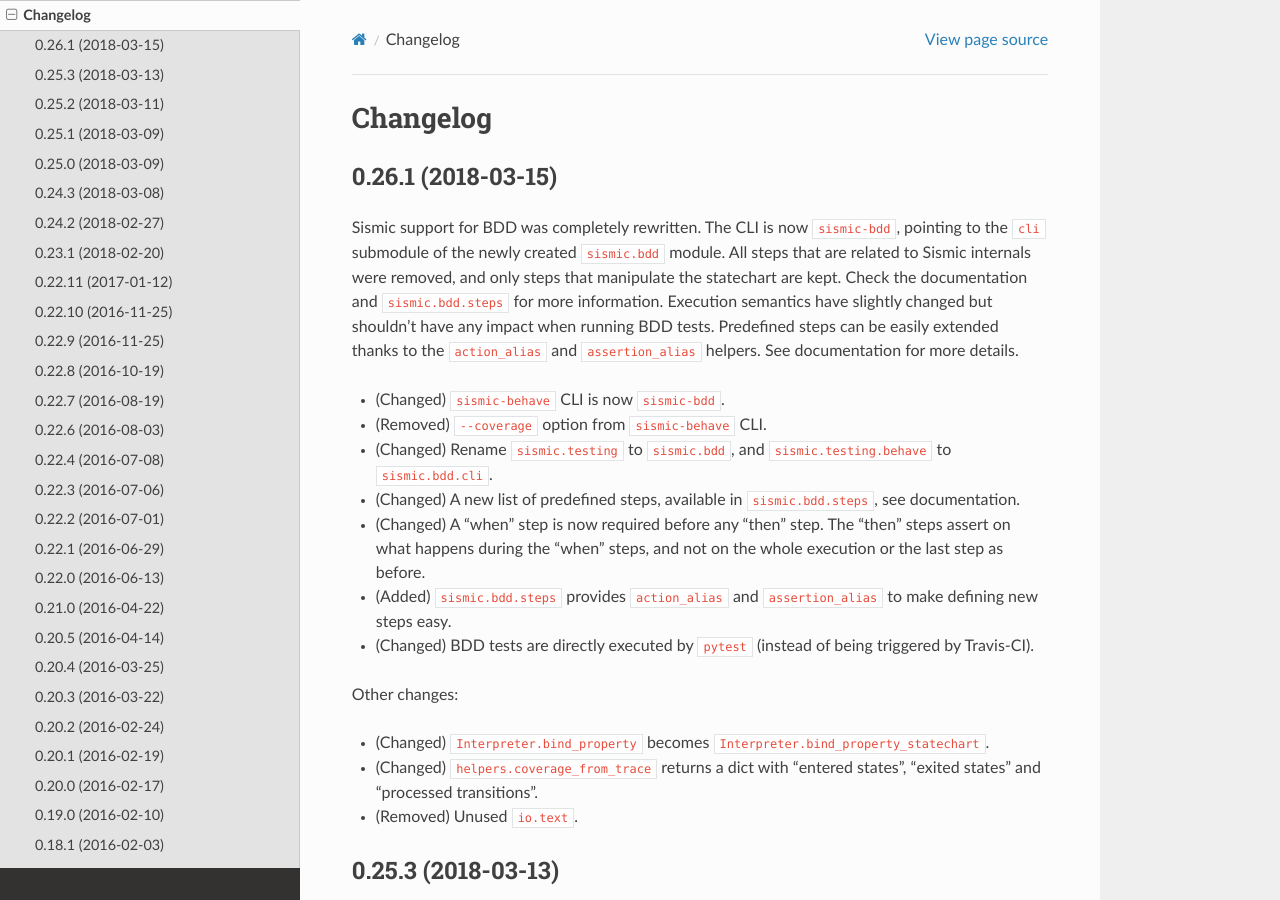
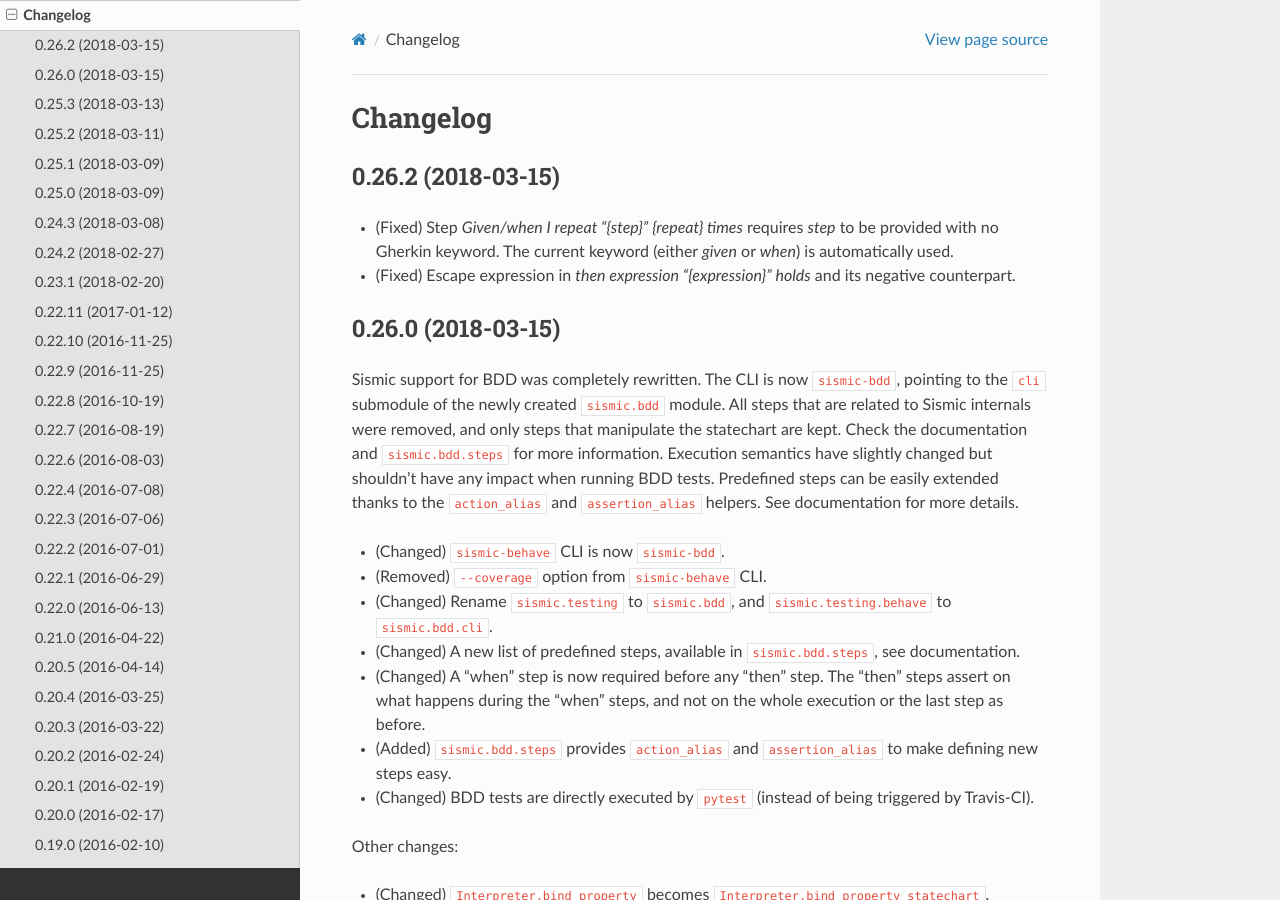
Before and after one commit to AlexandreDecan/sismic, a Sphinx documentation site: the page built from docs/changelog.rst, in a window 1280 px wide and 900 px high. Built offline with Sphinx 7.4.7 and the Read the Docs theme 2.0.0, drawn with Linux system fonts in a browser that asks for light colours.

Commit message:
Escape expression in "then expression X holds"

```diff
--- a/CHANGELOG.rst
+++ b/CHANGELOG.rst
@@ -1,7 +1,15 @@
 Changelog
 =========
 
-0.26.1 (2018-03-15)
+0.26.2 (2018-03-15)
+-------------------
+
+- (Fixed) Step *Given/when I repeat "{step}" {repeat} times* requires *step* to be provided with no Gherkin
+  keyword. The current keyword (either *given* or *when*) is automatically used.
+- (Fixed) Escape expression in *then expression "{expression}" holds* and its negative counterpart.
+
+
+0.26.0 (2018-03-15)
 -------------------
 
 Sismic support for BDD was completely rewritten. The CLI is now ``sismic-bdd``, pointing to the ``cli`` submodule of
```
Also changed, not shown: docs/behavior.rst (+26 -25 lines), 1 other file.
